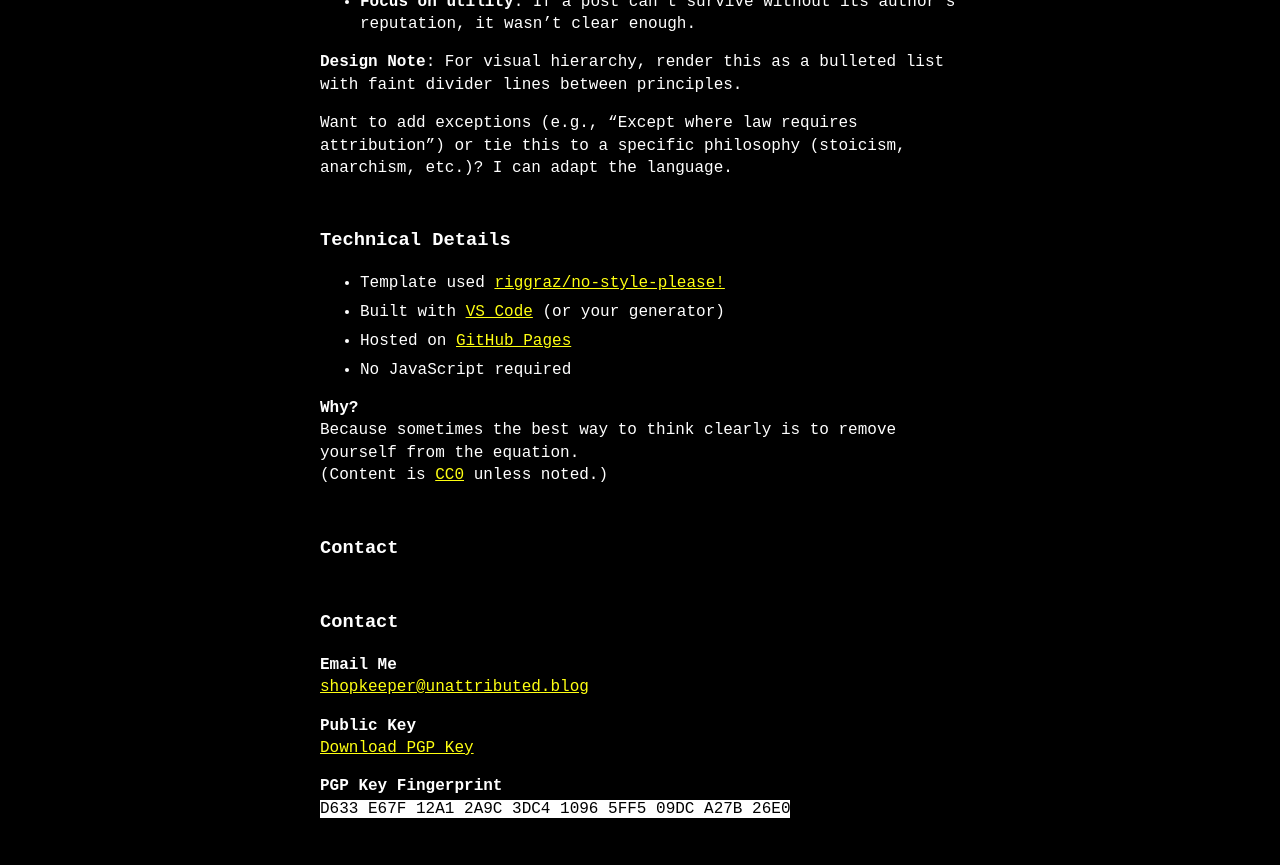
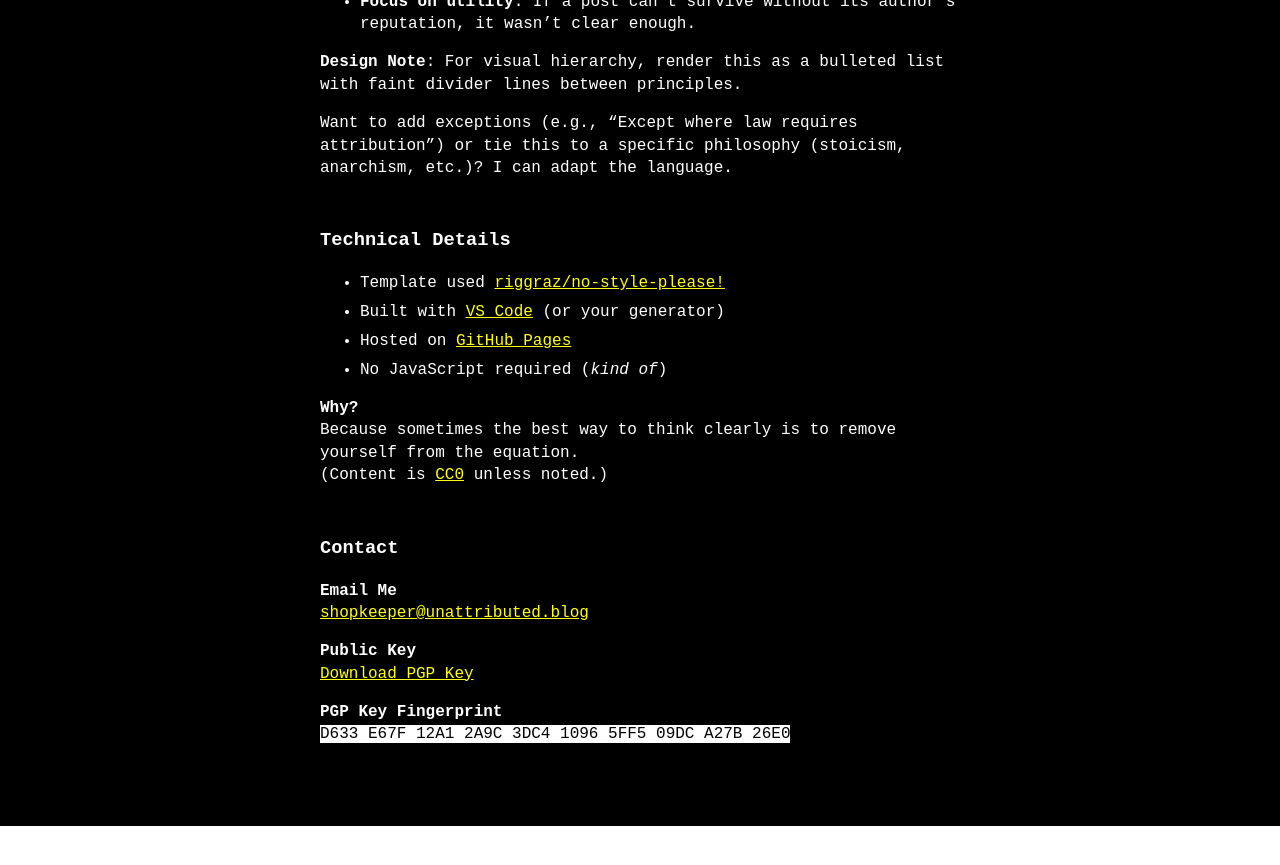
Before and after one commit to unattributed/unattributed.github.io, a Jekyll site: the page built from about.md, in a window 1280 px wide and 900 px high, scrolled down 2065 px. Shown: the top 865 px of the window. Built offline with Jekyll 4.4.1, drawn with Linux system fonts in a browser that asks for light colours; after the commit the page ends 2891 px from its top, so only the background shows below that.

Commit message:
Update about.md
Minor content changes

```diff
--- a/about.md
+++ b/about.md
@@ -72,13 +72,12 @@ Want to add exceptions (e.g., "Except where law requires attribution") or tie th
 - Template used [riggraz/no-style-please!](https://github.com/riggraz/no-style-please)
 - Built with [VS Code](https://code.visualstudio.com/) (or your generator)
 - Hosted on [GitHub Pages](https://pages.github.com/)
-- No JavaScript required
+- No JavaScript required (_kind of_)
 
 
 **Why?**
 Because sometimes the best way to think clearly is to remove yourself from the equation.
 (Content is [CC0](https://creativecommons.org/publicdomain/zero/1.0/) unless noted.)
-### Contact
 
 ### Contact
 
```
